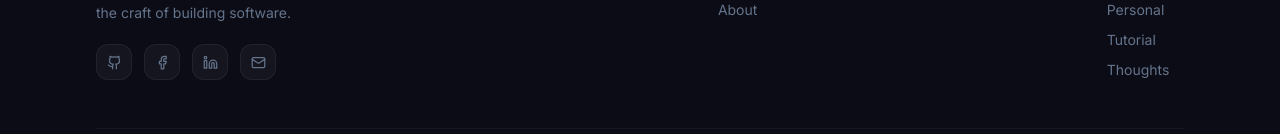
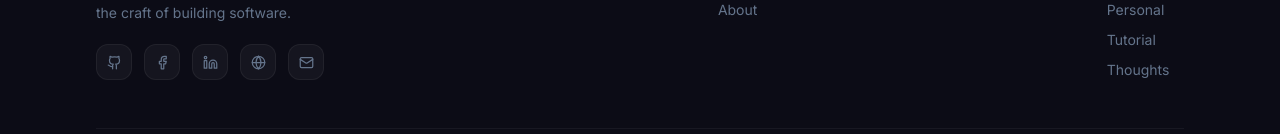
Before and after one commit to AhmedOsamaAli/Blog, a React (Vite) app: page /#/admin in a window 1280 px wide. Shown: the part 1029-1163 px from the top of the page. Built offline with nearby package versions, Linux system fonts and the light colour scheme; no server answers; the database is empty.

Commit message:
feat: add portfolio link to social icons

```diff
--- a/src/components/Footer.jsx
+++ b/src/components/Footer.jsx
@@ -1,11 +1,12 @@
 import { Link } from 'react-router-dom'
-import { Github, Facebook, Linkedin, Mail, Rss, Code2 } from 'lucide-react'
+import { Github, Facebook, Linkedin, Mail, Globe, Rss, Code2 } from 'lucide-react'
 
 const SOCIAL = [
-  { href: 'https://github.com/AhmedOsamaAli',            icon: Github,   label: 'GitHub'   },
-  { href: 'https://www.facebook.com/AHMEDOSAMADIAB1/',   icon: Facebook, label: 'Facebook' },
-  { href: 'https://www.linkedin.com/in/ahmedosamadiab/', icon: Linkedin, label: 'LinkedIn' },
-  { href: 'mailto:ahmedosamadiab@gmail.com',             icon: Mail,     label: 'Email'    },
+  { href: 'https://github.com/AhmedOsamaAli',            icon: Github,   label: 'GitHub'    },
+  { href: 'https://www.facebook.com/AHMEDOSAMADIAB1/',   icon: Facebook, label: 'Facebook'  },
+  { href: 'https://www.linkedin.com/in/ahmedosamadiab/', icon: Linkedin, label: 'LinkedIn'  },
+  { href: 'https://ahmedosamaali.github.io/Portfolio/',  icon: Globe,    label: 'Portfolio' },
+  { href: 'mailto:ahmedosamadiab@gmail.com',             icon: Mail,     label: 'Email'     },
 ]
 
 const NAV = [
--- a/src/components/HeroSection.jsx
+++ b/src/components/HeroSection.jsx
@@ -1,7 +1,7 @@
 import { useState, useEffect } from 'react'
 import { motion } from 'framer-motion'
 import { Link } from 'react-router-dom'
-import { ArrowRight, Github, Facebook, Linkedin } from 'lucide-react'
+import { ArrowRight, Github, Facebook, Linkedin, Globe } from 'lucide-react'
 
 const ROLES = [
   'Software Engineer',
@@ -115,8 +115,9 @@ export default function HeroSection() {
               <span className="text-xs text-slate-600 uppercase tracking-wider">Find me on</span>
               {[
                 { href: 'https://github.com/AhmedOsamaAli',            icon: Github   },
-                { href: 'https://www.facebook.com/AHMEDOSAMADIAB1/',  icon: Facebook },
+                { href: 'https://www.facebook.com/AHMEDOSAMADIAB1/',   icon: Facebook },
                 { href: 'https://www.linkedin.com/in/ahmedosamadiab/', icon: Linkedin },
+                { href: 'https://ahmedosamaali.github.io/Portfolio/',   icon: Globe    },
               ].map(({ href, icon: Icon }) => (
                 <a
                   key={href}
--- a/src/pages/About.jsx
+++ b/src/pages/About.jsx
@@ -1,5 +1,5 @@
 import { motion } from 'framer-motion'
-import { Github, Facebook, Linkedin, Mail, MapPin, Trophy, Zap, Code } from 'lucide-react'
+import { Github, Facebook, Linkedin, Mail, Globe, MapPin, Trophy, Zap, Code } from 'lucide-react'
 import { Link } from 'react-router-dom'
 
 const PAGE = {
@@ -23,10 +23,11 @@ const INTERESTS = [
 ]
 
 const SOCIAL = [
-  { href: 'https://github.com/AhmedOsamaAli',           icon: Github,   label: 'GitHub',   handle: '@AhmedOsamaAli'         },
-  { href: 'https://www.facebook.com/AHMEDOSAMADIAB1/',  icon: Facebook, label: 'Facebook', handle: 'Ahmed Osama'            },
-  { href: 'https://www.linkedin.com/in/ahmedosamadiab/', icon: Linkedin, label: 'LinkedIn', handle: 'Ahmed Osama'           },
-  { href: 'mailto:ahmedosamadiab@gmail.com',            icon: Mail,     label: 'Email',    handle: 'ahmedosamadiab@gmail.com' },
+  { href: 'https://github.com/AhmedOsamaAli',           icon: Github,   label: 'GitHub',    handle: '@AhmedOsamaAli'          },
+  { href: 'https://www.facebook.com/AHMEDOSAMADIAB1/',  icon: Facebook, label: 'Facebook',  handle: 'Ahmed Osama'             },
+  { href: 'https://www.linkedin.com/in/ahmedosamadiab/', icon: Linkedin, label: 'LinkedIn', handle: 'Ahmed Osama'             },
+  { href: 'https://ahmedosamaali.github.io/Portfolio/', icon: Globe,    label: 'Portfolio', handle: 'Portfolio'               },
+  { href: 'mailto:ahmedosamadiab@gmail.com',            icon: Mail,     label: 'Email',     handle: 'ahmedosamadiab@gmail.com' },
 ]
 
 export default function About() {
```
